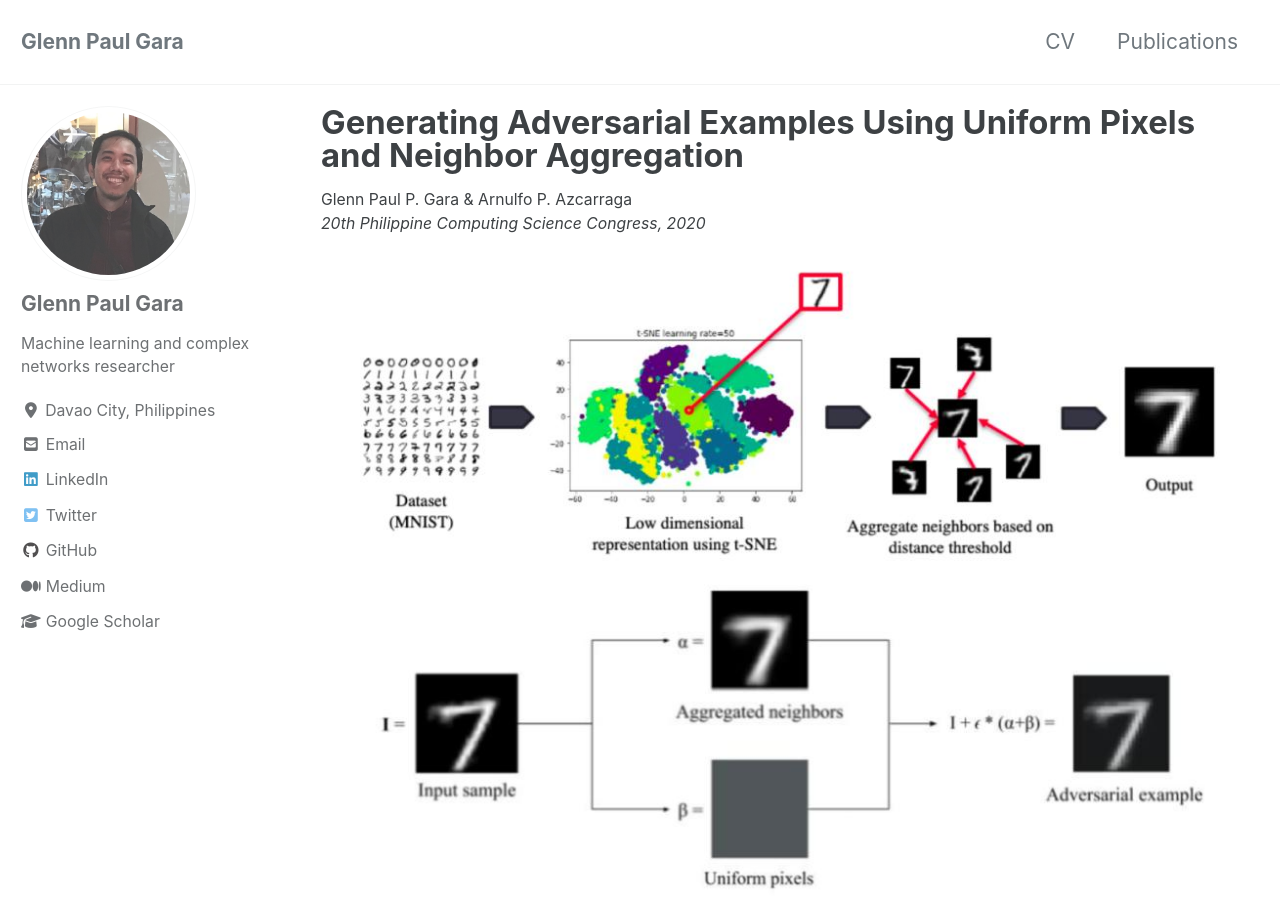
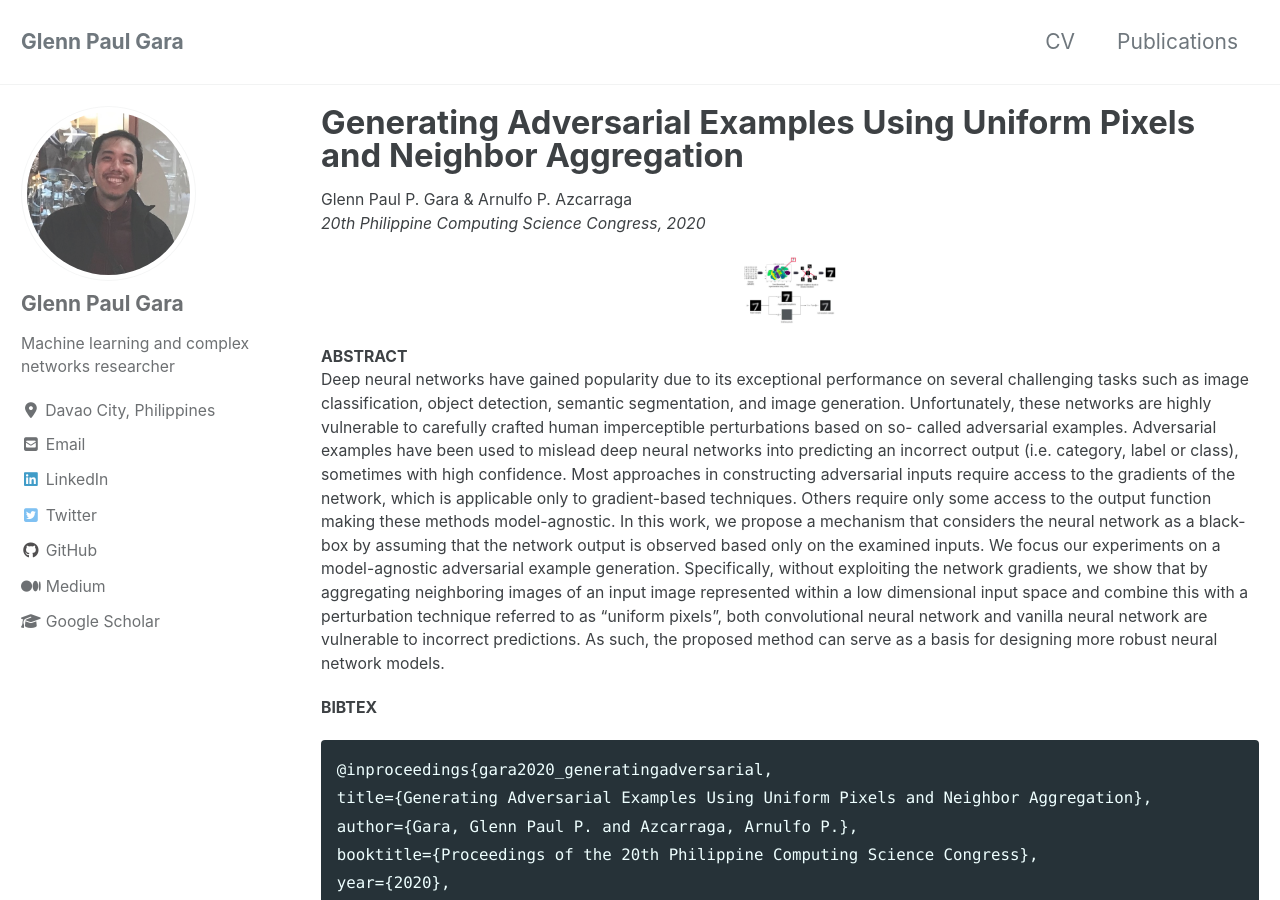
Before and after one commit to glenngara/glenngara.github.io, a Jekyll site: the page built from _pages/publications/generating-adversarial-examples.md, in a window 1280 px wide and 900 px high. Built offline with Jekyll 4.4.1, drawn with Linux system fonts in a browser that asks for light colours; cached includes are drawn as plain includes; nearby versions of some CDN libraries.

Commit message:
Edited content

```diff
--- a/_pages/publications/generating-adversarial-examples.md
+++ b/_pages/publications/generating-adversarial-examples.md
@@ -10,7 +10,7 @@ classes: wide
 Glenn Paul P. Gara & Arnulfo P. Azcarraga
 *20th Philippine Computing Science Congress, 2020*
 
-![image-center](/assets/files/publications/generating-adversarial-examples/gara2020_generatingadversarial.jpg){: .align-center height=100 width=150}
+![image-center](/assets/files/publications/generating-adversarial-examples/gara2020_generatingadversarial.jpg){: .align-center height="50" width="100"}
 
 **ABSTRACT**
 Deep neural networks have gained popularity due to its exceptional performance on several challenging tasks such as image classification, object detection, semantic segmentation, and image generation. Unfortunately, these networks are highly vulnerable to carefully crafted human imperceptible perturbations based on so- called adversarial examples. Adversarial examples have been used to mislead deep neural networks into predicting an incorrect output (i.e. category, label or class), sometimes with high confidence. Most approaches in constructing adversarial inputs require access to the gradients of the network, which is applicable only to gradient-based techniques. Others require only some access to the output function making these methods model-agnostic. In this work, we propose a mechanism that considers the neural network as a black-box by assuming that the network output is observed based only on the examined inputs. We focus our experiments on a model-agnostic adversarial example generation. Specifically, without exploiting the network gradients, we show that by aggregating neighboring images of an input image represented within a low dimensional input space and combine this with a perturbation technique referred to as "uniform pixels", both convolutional neural network and vanilla neural network are vulnerable to incorrect predictions. As such, the proposed method can serve as a basis for designing more robust neural network models.
```
